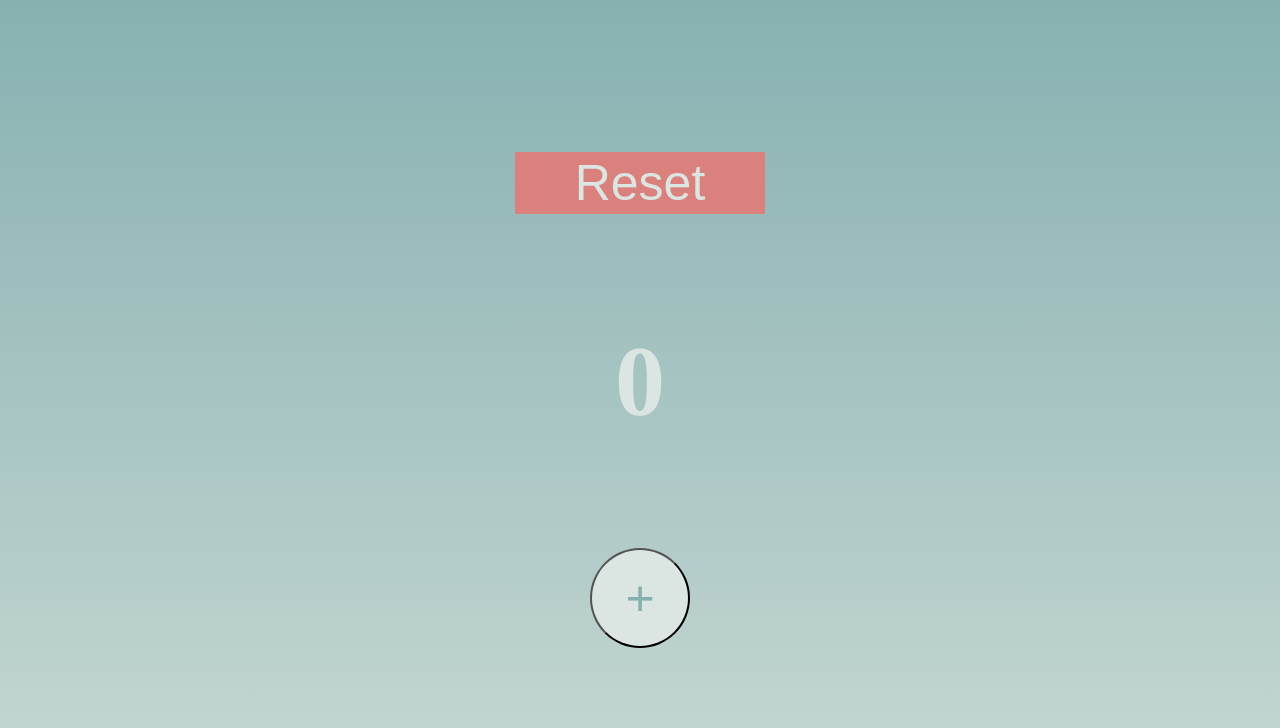
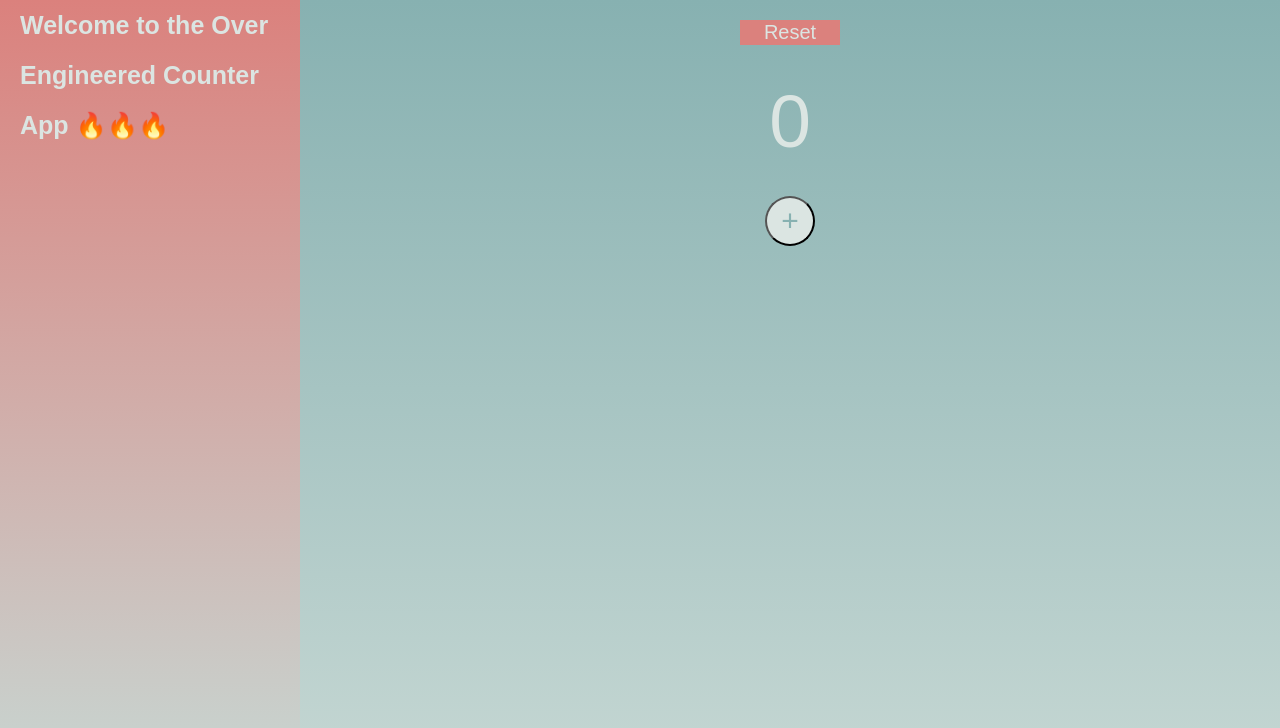
Before and after one commit to chrisdarling/overengineered-counter-app, a React app: page / in a window 1280 px wide. Shown: the top 728 px of the page. Built offline with nearby package versions, Linux system fonts and the light colour scheme; the HTML template or start-up script is replaced by a standard one.

Commit message:
why am i spending so much time styling this dumb app

```diff
--- a/package.json
+++ b/package.json
@@ -15,6 +15,7 @@
   "dependencies": {
     "body-parser": "^1.18.3",
     "compression": "^1.7.3",
+    "prop-types": "^15.7.2",
     "react": "^16.8.3",
     "react-dom": "^16.8.3",
     "react-helmet": "^5.2.0",
--- a/src/client/App.js
+++ b/src/client/App.js
@@ -2,17 +2,22 @@ import React, { Fragment } from 'react'
 import { Switch, Route } from 'react-router'
 import styled, { createGlobalStyle, ThemeProvider } from 'styled-components'
 import CounterPage from './pages/CounterPage/index.js'
+import Page from './components/Page'
+import SideBar from './components/SideBar'
 
 const theme = {
     color1: '#87B1B1',
     color2: '#C7D8D4',
     color3: '#DBE5E2',
-    color4: '#DB817D'
+    color4: '#DB817D',
+    pageBreak: '780px'
 }
 
 const GlobalStyle = createGlobalStyle`
     * {
         box-sizing: border-box;
+        font-display: sans-serif;
+        font-family: 'Ubuntu', sans-serif;
     }
 
     html, body {
@@ -23,6 +28,7 @@ const GlobalStyle = createGlobalStyle`
         box-sizing: border-box;
         margin: 0;
         padding: 0;
+        overflow: hidden;
     }
 
     html {
@@ -42,18 +48,17 @@ const GlobalStyle = createGlobalStyle`
         width: 100%;
         height: 100%;
         min-height: 100%;
+        overflow: hidden;
     }
 `
 
 const Wrapper = styled.div`
-    padding: 2rem;
     display: flex;
-    flex-direction: column;
-    align-items: center;
-    justify-content: center;
-    width: 100%;
     height: 100%;
-    min-height: 100%;
+
+    @media (max-width: ${props => props.theme.pageBreak}) {
+        flex-direction: column;
+    }
 `
 
 const App = () => (
@@ -61,9 +66,12 @@ const App = () => (
         <Fragment>
             <GlobalStyle />
             <Wrapper>
-                <Switch>
-                    <Route path="/" render={props => <CounterPage {...props} />} />
-                </Switch>
+                <SideBar />
+                <Page>
+                    <Switch>
+                        <Route path="/" render={props => <CounterPage {...props} />} />
+                    </Switch>
+                </Page>
             </Wrapper>
         </Fragment>
     </ThemeProvider>
--- /dev/null
+++ b/src/client/components/Page.js
@@ -0,0 +1,23 @@
+import React from 'react'
+import PropTypes from 'prop-types'
+import styled from 'styled-components'
+
+const PageContainer = styled.div`
+    display: flex;
+    flex-direction: column;
+    padding: 2rem;
+    width: 100%;
+    overflow-y: auto;
+`
+
+export default function Page({ children }) {
+    return (
+        <PageContainer>
+            {children}
+        </PageContainer>
+    )
+}
+
+Page.propTypes = {
+    children: PropTypes.node.isRequired
+}
--- /dev/null
+++ b/src/client/components/SideBar.js
@@ -0,0 +1,35 @@
+import React from 'react'
+import styled from 'styled-components'
+
+const SideBarContainer = styled.div`
+    width: 50rem;
+    max-width: 30rem;
+    padding: 0 2rem;
+    background: ${props => `linear-gradient(${props.theme.color4},${props.theme.color2})`};
+    color: ${props => props.theme.color3};
+
+    @media (max-width: ${props => props.theme.pageBreak}) {
+        width: 100%;
+        max-width: 100%;
+        min-height: 8rem;
+    }
+`
+
+const Title = styled.h2`
+    font-size: 2.5rem;
+    margin: 0;
+    padding: 0;
+
+    @media (max-width: ${props => props.theme.pageBreak}) {
+        flex-direction: column;
+        padding: 1rem 0;
+    }
+`
+
+export default function SideBar(props) {
+    return (
+        <SideBarContainer>
+            <Title>Welcome to the Over Engineered Counter App 🔥🔥🔥</Title>
+        </SideBarContainer>
+    )
+}
--- a/src/client/pages/CounterPage/index.js
+++ b/src/client/pages/CounterPage/index.js
@@ -1,7 +1,6 @@
 import React, { Component } from 'react'
 import { Helmet } from 'react-helmet'
 import { Container, Count, ResetButton, CircleButton } from './styles'
-
 
 export default class CounterPage extends Component  {
     state = {
--- a/src/client/pages/CounterPage/styles.js
+++ b/src/client/pages/CounterPage/styles.js
@@ -3,7 +3,6 @@ import styled from 'styled-components'
 export const Container = styled.div`
     display: flex;
     flex-direction: column;
-    width: 100rem;
     align-items: center;
 
     .counter-actions {
@@ -13,31 +12,29 @@ export const Container = styled.div`
     }
 `
 
-export const Count = styled.h1`
-    font-size: 10rem;
+export const Count = styled.div`
+    font-size: 7.5rem;
     align-self: center;
 `
 
 export const ResetButton = styled.button`
     background: ${props => props.theme.color4};
     color: ${props => props.theme.color3};
-    width: 25rem;
-    height: 6.2rem;
-    font-size: 5rem;
+    width: 10rem;
+    font-size: 2rem;
     border: none;
 `
 
 export const CircleButton = styled.button`
     display:block;
-    height: 10rem;
-    width: 10rem;
+    height: 5rem;
+    width: 5rem;
     border-radius: 50%;
 
-    outline: none;
     background: ${props => props.theme.color3};
 
     span {
-        font-size: 5rem;
+        font-size: 3rem;
         color: ${props => props.theme.color1};
     }
 `
--- a/src/renderer.js
+++ b/src/renderer.js
@@ -32,6 +32,7 @@ function createHTML(req, res) {
             <head>
                 ${helmet.meta.toString()}
                 ${helmet.title.toString()}
+                <link href="https://fonts.googleapis.com/css?family=Ubuntu:400,500" rel="stylesheet">
                 ${styleTags}
             </head>
             <body>
--- a/webpack.client.js
+++ b/webpack.client.js
@@ -8,7 +8,7 @@ const clientPath = path.resolve(__dirname, 'build/public');
 const pathsToClean = [clientPath]
 
 module.exports = {
-    mode: 'production',
+    mode: 'development',
     target: 'web',
     entry: './src/client/client.js',
     plugins: [
```
